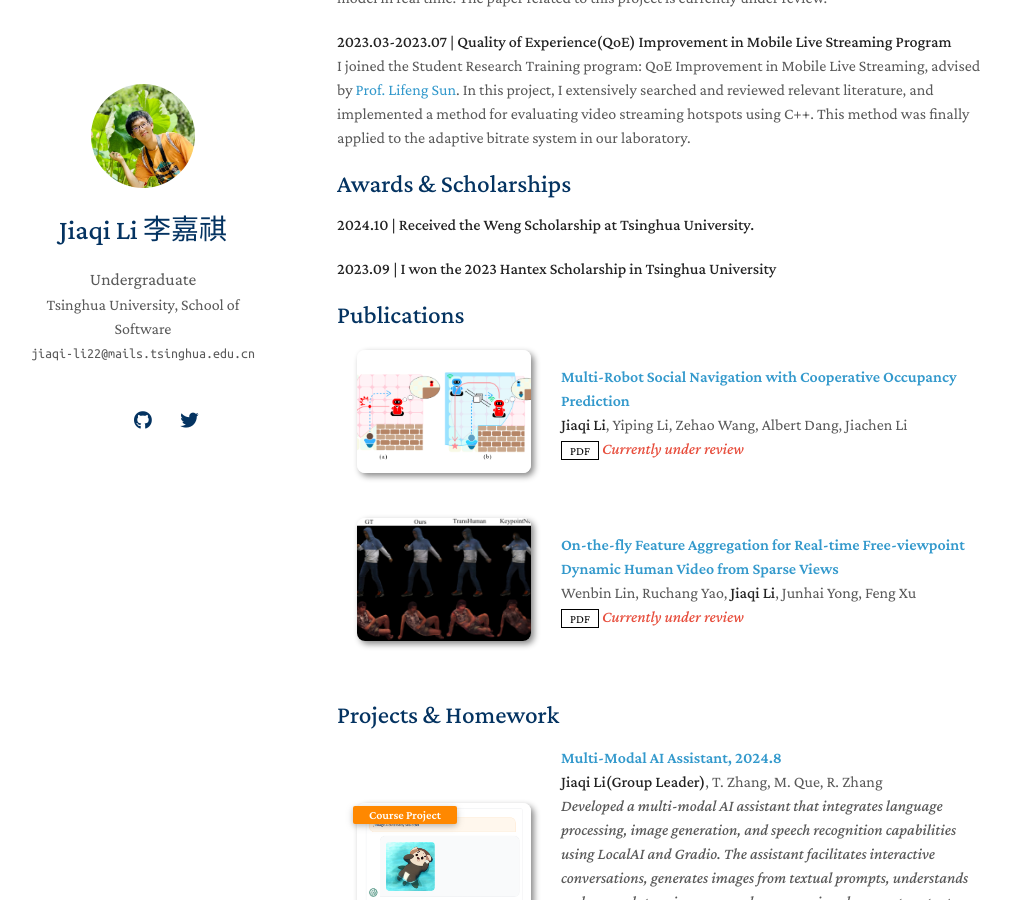
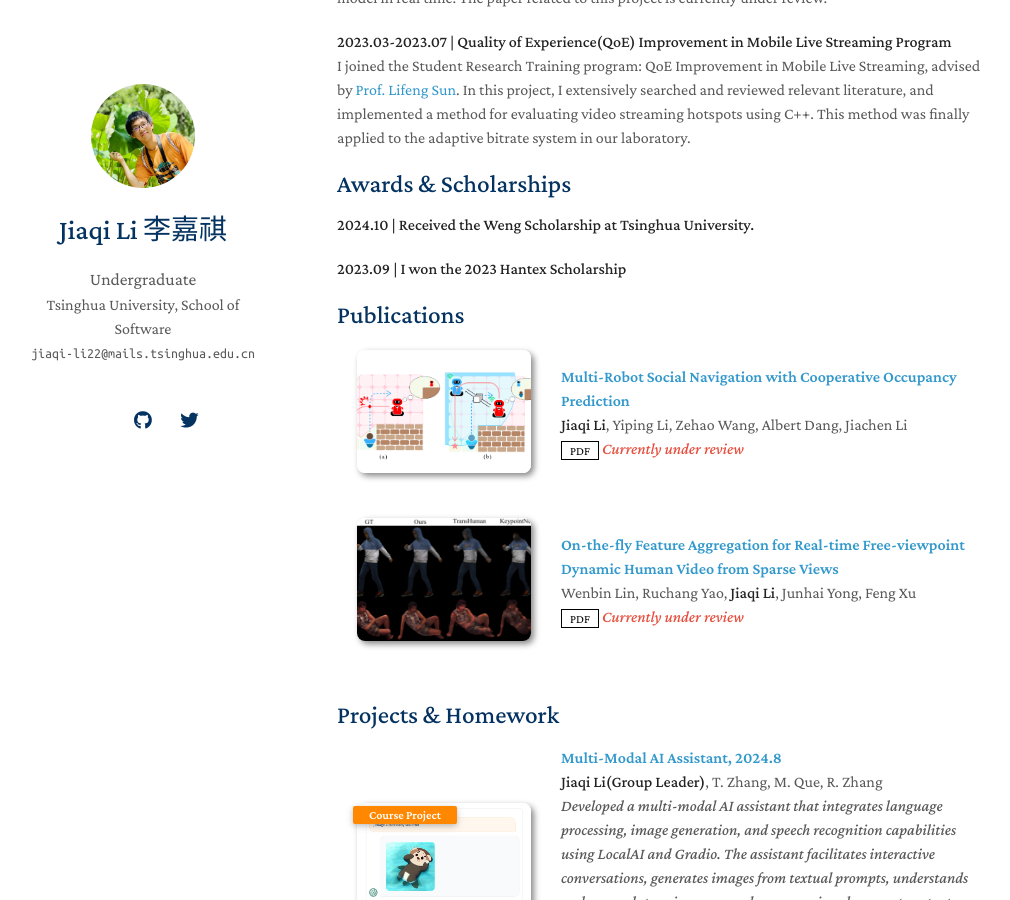
Before and after one commit to Songard/Songard.github.io, a Jekyll site: the page built from index.md, in a window 1280 px wide and 900 px high, scrolled down 652 px. Shown: the whole window, without its empty margins (133-1143 px from the left). Built offline with Jekyll 4.4.1, drawn with Linux system fonts in a browser that asks for light colours; nearby versions of some CDN libraries; a style sheet for code colours, icons or effects is not loaded; our own code applies the rules of GitHub Pages for plain Markdown files.

Commit message:
update scholarship

```diff
--- a/index.md
+++ b/index.md
@@ -26,7 +26,7 @@ I joined the Student Research Training program: QoE Improvement in Mobile Live S
 **2024.10 \|   Received the Weng Scholarship at Tsinghua University.**
 
 
-**2023.09 \|  I won the 2023 Hantex Scholarship in Tsinghua University**
+**2023.09 \|  I won the 2023 Hantex Scholarship**
 
 {% include_relative _includes/publications.md %}
 
```
